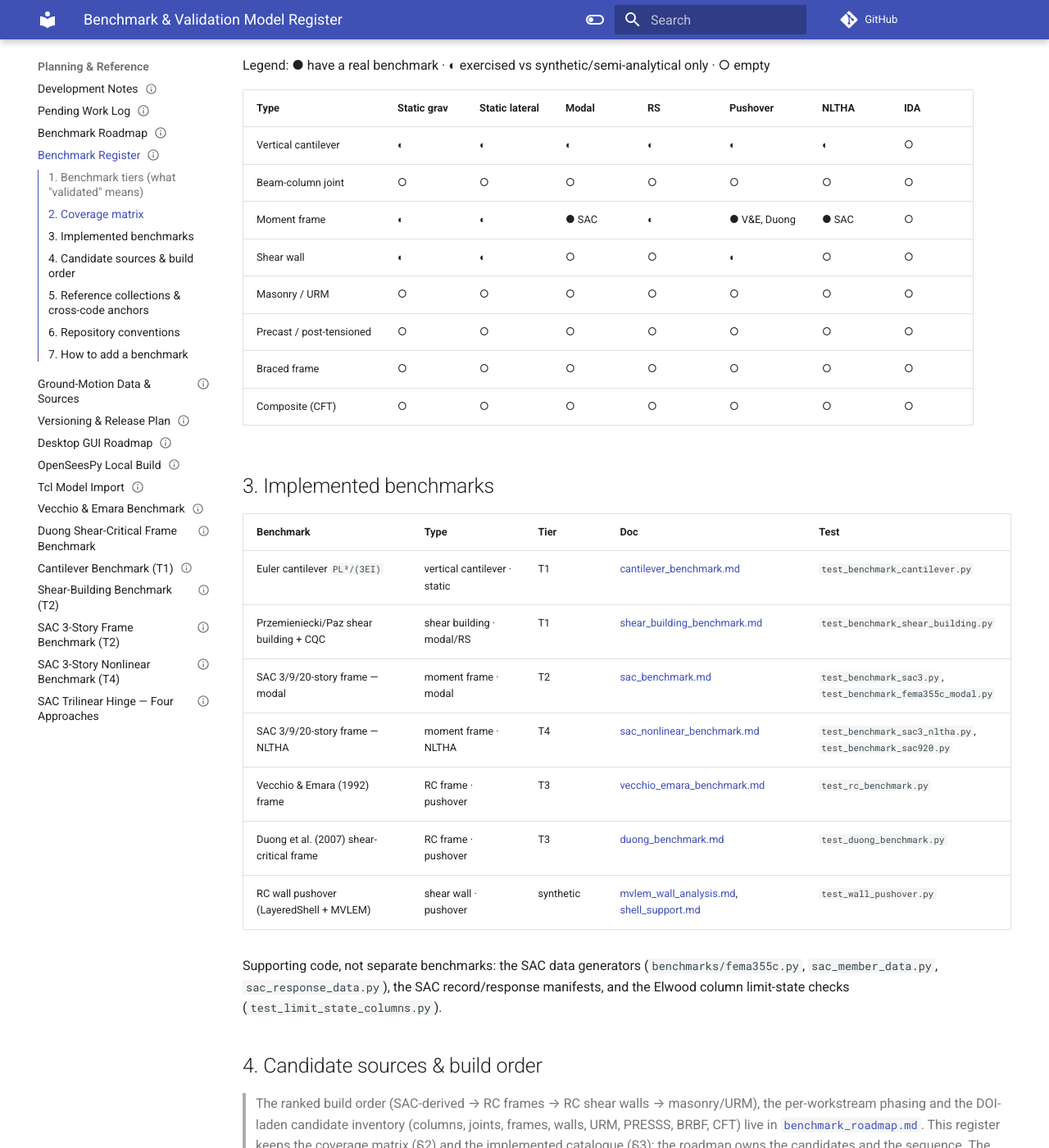
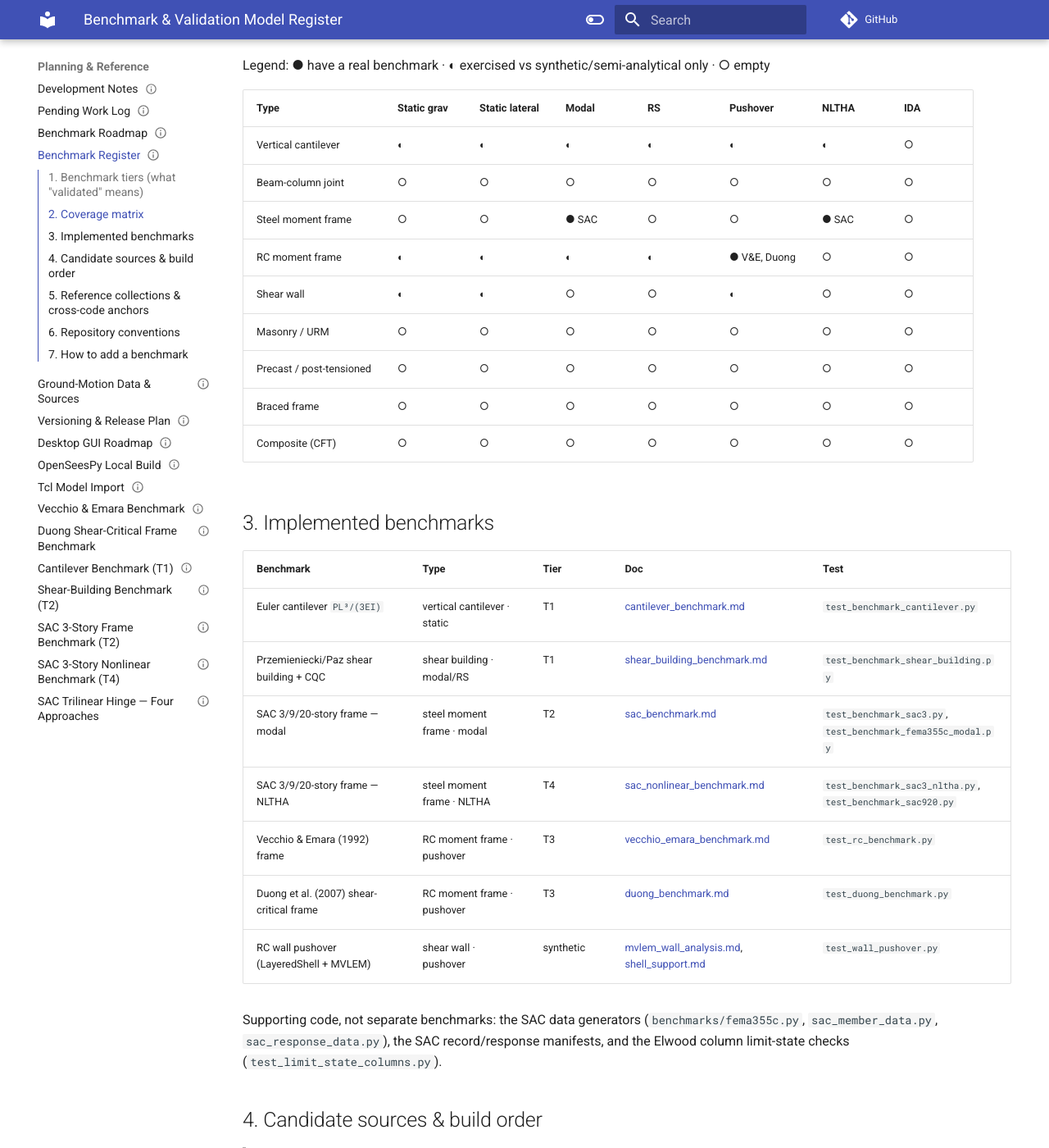
Before and after one commit to boustrephon/fea_toolkit, an MkDocs documentation site: the page built from docs/benchmark_register.md, in a window 1280 px wide and 1400 px high, scrolled down 761 px. Shown: the whole window at 82% size. Built offline with MkDocs 1.6.1 and Material for MkDocs 9.7.7, drawn with Linux system fonts in a browser that asks for light colours; comment, search, counter and statistics services are not loaded.

Commit message:
docs(benchmarks): split moment-frame row into steel and RC
The coverage matrix now distinguishes steel moment frames (SAC modal + NLTHA) from RC moment frames (synthetic static/modal/RS + Vecchio & Emara and Duong pushover). Catalogue and roadmap cell references updated to match.

```diff
--- a/docs/benchmark_register.md
+++ b/docs/benchmark_register.md
@@ -34,7 +34,8 @@ Legend: ● have a real benchmark · ◐ exercised vs synthetic/semi-analytical
 |---|---|---|---|---|---|---|---|
 | Vertical cantilever | ◐ | ◐ | ◐ | ◐ | ◐ | ◐ | ○ |
 | Beam-column joint | ○ | ○ | ○ | ○ | ○ | ○ | ○ |
-| Moment frame | ◐ | ◐ | ● SAC | ◐ | ● V&E, Duong | ● SAC | ○ |
+| Steel moment frame | ○ | ○ | ● SAC | ○ | ○ | ● SAC | ○ |
+| RC moment frame | ◐ | ◐ | ◐ | ◐ | ● V&E, Duong | ○ | ○ |
 | Shear wall | ◐ | ◐ | ○ | ○ | ◐ | ○ | ○ |
 | Masonry / URM | ○ | ○ | ○ | ○ | ○ | ○ | ○ |
 | Precast / post-tensioned | ○ | ○ | ○ | ○ | ○ | ○ | ○ |
@@ -47,10 +48,10 @@ Legend: ● have a real benchmark · ◐ exercised vs synthetic/semi-analytical
 |---|---|---|---|---|
 | Euler cantilever `PL³/(3EI)` | vertical cantilever · static | T1 | [cantilever_benchmark.md](cantilever_benchmark.md) | `test_benchmark_cantilever.py` |
 | Przemieniecki/Paz shear building + CQC | shear building · modal/RS | T1 | [shear_building_benchmark.md](shear_building_benchmark.md) | `test_benchmark_shear_building.py` |
-| SAC 3/9/20-story frame — modal | moment frame · modal | T2 | [sac_benchmark.md](sac_benchmark.md) | `test_benchmark_sac3.py`, `test_benchmark_fema355c_modal.py` |
-| SAC 3/9/20-story frame — NLTHA | moment frame · NLTHA | T4 | [sac_nonlinear_benchmark.md](sac_nonlinear_benchmark.md) | `test_benchmark_sac3_nltha.py`, `test_benchmark_sac920.py` |
-| Vecchio & Emara (1992) frame | RC frame · pushover | T3 | [vecchio_emara_benchmark.md](vecchio_emara_benchmark.md) | `test_rc_benchmark.py` |
-| Duong et al. (2007) shear-critical frame | RC frame · pushover | T3 | [duong_benchmark.md](duong_benchmark.md) | `test_duong_benchmark.py` |
+| SAC 3/9/20-story frame — modal | steel moment frame · modal | T2 | [sac_benchmark.md](sac_benchmark.md) | `test_benchmark_sac3.py`, `test_benchmark_fema355c_modal.py` |
+| SAC 3/9/20-story frame — NLTHA | steel moment frame · NLTHA | T4 | [sac_nonlinear_benchmark.md](sac_nonlinear_benchmark.md) | `test_benchmark_sac3_nltha.py`, `test_benchmark_sac920.py` |
+| Vecchio & Emara (1992) frame | RC moment frame · pushover | T3 | [vecchio_emara_benchmark.md](vecchio_emara_benchmark.md) | `test_rc_benchmark.py` |
+| Duong et al. (2007) shear-critical frame | RC moment frame · pushover | T3 | [duong_benchmark.md](duong_benchmark.md) | `test_duong_benchmark.py` |
 | RC wall pushover (LayeredShell + MVLEM) | shear wall · pushover | synthetic | [mvlem_wall_analysis.md](mvlem_wall_analysis.md), [shell_support.md](shell_support.md) | `test_wall_pushover.py` |
 
 Supporting code, not separate benchmarks: the SAC data generators
```
Also changed, not shown: docs/benchmark_roadmap.md (+5 -5 lines).
